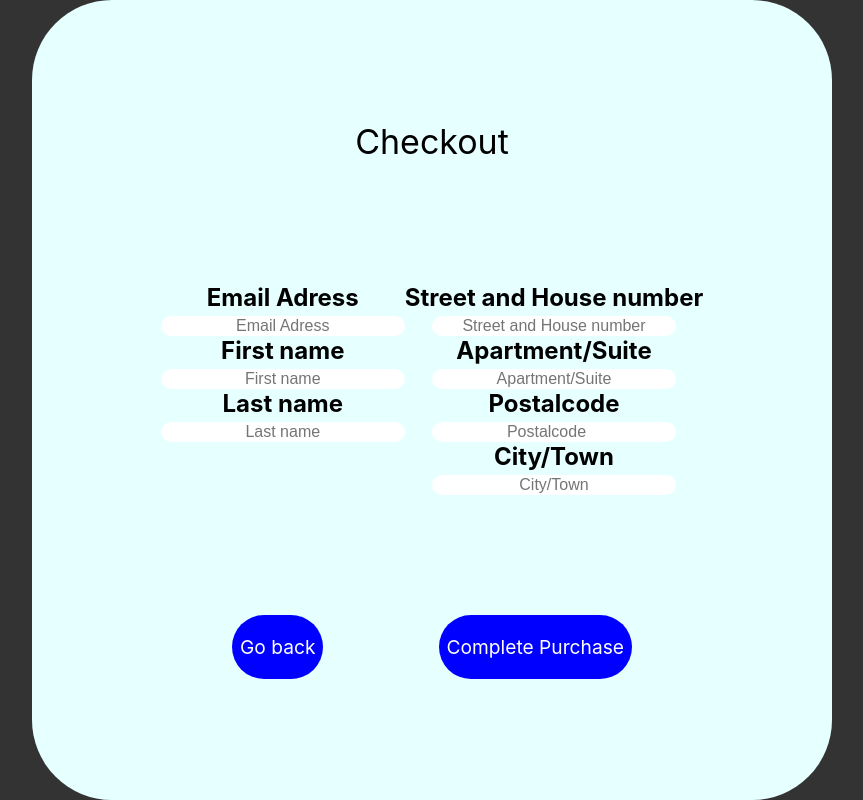
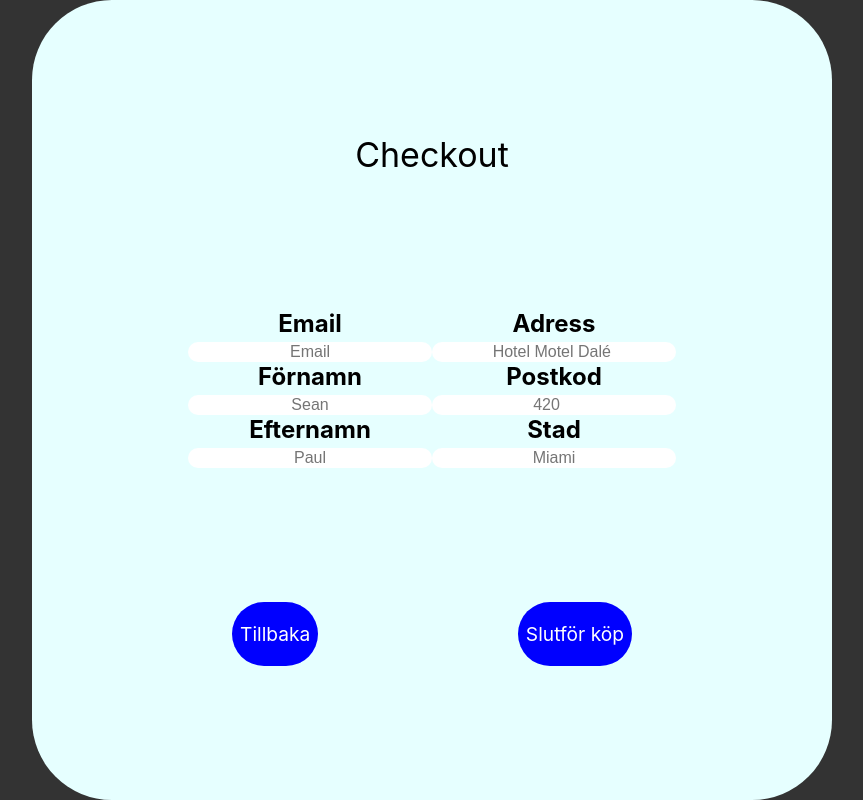
Before and after one commit to AdaHep/Krok-och-stok, a React (Create React App) app: page /Checkout in a window 1280 px wide. Shown: the whole page, without its empty margins (208-1071 px from the left). Built offline with nearby package versions, Linux system fonts and the light colour scheme.

Commit message:
Sista fixes innan presentation

```diff
--- a/src/components/Cart.tsx
+++ b/src/components/Cart.tsx
@@ -31,10 +31,15 @@ function Cart() {
           </div>
         ))}
       </div>
-      <h3>Totalt 514:- </h3>
-      <Link style={LinkStyle} to={"/Checkout"}>
-      <button style={payButton}>Betala</button>
-      </Link>
+      <h3>Totalt :- </h3>
+      <div style={bottomLinks}>
+        <Link style={LinkStyle} to={"/productpagebeer"}>
+          Tillbaka
+        </Link>
+        <Link style={LinkStyle} to={"/Checkout"}>
+          Betala
+        </Link>
+      </div>
     </div>
   );
 }
@@ -100,17 +105,18 @@ const picturePlaceholder: CSSProperties = {
   width: "8rem",
 };
 
-const payButton: CSSProperties = {
-  marginBottom: "1rem ",
+const bottomLinks: CSSProperties = {
+  display: "flex",
 };
-
 const LinkStyle: CSSProperties = {
   display: "flex",
   textDecoration: "none",
   height: "3rem",
-  width: "6rem",
+  width: "auto",
   background: "blue",
   borderRadius: "8rem",
+  padding: "0.5rem",
+  margin: "1rem",
   color: "white",
   justifyContent: "center",
   alignItems: "center",
--- a/src/components/Checkout.tsx
+++ b/src/components/Checkout.tsx
@@ -1,86 +1,71 @@
 import { CSSProperties } from "react";
 import { Link } from "react-router-dom";
 
-function Checkout(){
-    return(
+function Checkout() {
+  return (
     <div>
       <div style={rootStyle}>
         <div style={header}>Checkout</div>
 
         <div style={inputFields}>
-
           <div style={column}>
-
-
             <div style={formStyle}>
               <form>
-                <h2 style={formTextStyle}>Email Adress</h2>
+                <h2 style={formTextStyle}>Email</h2>
                 <input
                   style={inputStyle}
                   type="text"
-                placeholder="Email Adress"
+                  placeholder="Email"
                   name="Email Adress"
                 />
               </form>
               <form>
-                <h2 style={formTextStyle}>First name</h2>
+                <h2 style={formTextStyle}>Förnamn</h2>
                 <input
                   style={inputStyle}
                   type="text"
-                placeholder="First name"
+                  placeholder="Sean"
                   name="First name"
                 />
               </form>
               <form>
-                <h2 style={formTextStyle}>Last name</h2>
+                <h2 style={formTextStyle}>Efternamn</h2>
                 <input
                   style={inputStyle}
                   type="text"
-                placeholder="Last name"
+                  placeholder="Paul"
                   name="Last name"
                 />
               </form>
             </div>
-
           </div>
 
-
           <div style={column}>
-
             <div style={formStyle}>
               <form>
-                <h2 style={formTextStyle}>Street and House number</h2>
+                <h2 style={formTextStyle}>Adress</h2>
                 <input
                   style={inputStyle}
                   type="text"
-                placeholder="Street and House number"
+                  placeholder="Hotel Motel Dalé "
                   name="Street and House number"
                 />
               </form>
               <form>
-                <h2 style={formTextStyle}>Apartment/Suite</h2>
-                <input
-                style={inputStyle}
-                type="text"
-                placeholder="Apartment/Suite"
-                name="Apartment/Suite"
-                />
-            </form>
-            <form>
-                <h2 style={formTextStyle}>Postalcode</h2>
+                <h2 style={formTextStyle}>Postkod</h2>
                 <input
                   style={inputStyle}
                   type="number"
-                placeholder="Postalcode"
+                  placeholder="420"
                   name="Postalcode"
                 />
               </form>
               <form>
-                <h2 style={formTextStyle}>City/Town</h2>
+                <h2 style={formTextStyle}>Stad</h2>
                 <input
                   style={inputStyle}
                   type="text"
-                placeholder="City/Town"
+                  placeholder="Miami"
                   name="City/Town"
                 />
               </form>
@@ -88,14 +73,13 @@ function Checkout(){
           </div>
         </div>
 
-
         <div style={buttonBox}>
           <Link style={LinkStyle} to={"/Cart"}>
-            <div> Go back </div>
+            <div> Tillbaka </div>
           </Link>
 
           <Link style={LinkStyle} to={"/Purchase"}>
-            <div>Complete Purchase</div>
+            <div>Slutför köp</div>
           </Link>
         </div>
       </div>
@@ -106,12 +90,12 @@ function Checkout(){
 const row: CSSProperties = {
   display: "flex",
   flexDirection: "row",
-}
+};
 
 const column: CSSProperties = {
   display: "flex",
   flexDirection: "column",
-}
+};
 
 const inputStyle: CSSProperties = {
   width: "15rem",
@@ -121,7 +105,6 @@ const inputStyle: CSSProperties = {
   border: "none",
   borderRadius: "15rem",
 };
-
 
 const formTextStyle: CSSProperties = {
   color: "black",
@@ -143,14 +126,14 @@ const formStyle: CSSProperties = {
 
 const inputFields: CSSProperties = {
   display: "flex",
-}
+};
 
 const buttonBox: CSSProperties = {
   display: "flex",
   flexDirection: "row",
   justifyContent: "space-between",
   width: "50%",
-}
+};
 
 const rootStyle: CSSProperties = {
   display: "flex",
--- a/src/components/Purchase.tsx
+++ b/src/components/Purchase.tsx
@@ -1,15 +1,15 @@
 import { CSSProperties } from "react";
 import { Link } from "react-router-dom";
 
-function Purchase(){
-    return(
+function Purchase() {
+  return (
     <div>
       <div style={rootStyle}>
         <h1 style={header}>Checkout</h1>
-        <h2>Thank you for your purchase!</h2>
+        <h2>Tack för ditt köp</h2>
         <Link style={LinkStyle} to="/ProductPageBeer">
-        <div>Go to the home page</div></Link>
-
+          <div>Go to the home page</div>
+        </Link>
       </div>
     </div>
   );
@@ -18,12 +18,12 @@ function Purchase(){
 const row: CSSProperties = {
   display: "flex",
   flexDirection: "row",
-}
+};
 
 const column: CSSProperties = {
   display: "flex",
   flexDirection: "column",
-}
+};
 
 const rootStyle: CSSProperties = {
   display: "flex",
--- a/src/components/productPageBeer.tsx
+++ b/src/components/productPageBeer.tsx
@@ -58,7 +58,7 @@ export function ProductPageBeer() {
         ))}
       </div>
       <Link style={LinkStyle} to={"/Cart"}>
-        <button onClick={() => moveProducts()}>Lägg till i kundkorg</button>
+        Lägg till i kundkorg
       </Link>
     </div>
   );
@@ -136,9 +136,11 @@ const LinkStyle: CSSProperties = {
   display: "flex",
   textDecoration: "none",
   height: "3rem",
-  width: "6rem",
+  width: "10rem",
   background: "blue",
   borderRadius: "8rem",
+  padding: "0.5rem",
+  margin: "1rem",
   color: "white",
   justifyContent: "center",
   alignItems: "center",
--- a/src/components/productPageSpirits.tsx
+++ b/src/components/productPageSpirits.tsx
@@ -59,7 +59,9 @@ function ProductPageSpirits() {
           </div>
         ))}
       </div>
-      <button>Lägg till i kundkorg</button>
+      <Link style={LinkStyle} to={"/Cart"}>
+        Lägg till i kundkorg
+      </Link>
     </div>
   );
 }
@@ -131,9 +133,11 @@ const LinkStyle: CSSProperties = {
   display: "flex",
   textDecoration: "none",
   height: "3rem",
-  width: "6rem",
+  width: "10rem",
   background: "blue",
   borderRadius: "8rem",
+  padding: "0.5rem",
+  margin: "1rem",
   color: "white",
   justifyContent: "center",
   alignItems: "center",
--- a/src/components/productPageWine.tsx
+++ b/src/components/productPageWine.tsx
@@ -59,7 +59,9 @@ function ProductPageWine() {
           </div>
         ))}
       </div>
-      <button>Lägg till i kundkorg</button>
+      <Link style={LinkStyle} to={"/Cart"}>
+        Lägg till i kundkorg
+      </Link>
     </div>
   );
 }
@@ -131,9 +133,11 @@ const LinkStyle: CSSProperties = {
   display: "flex",
   textDecoration: "none",
   height: "3rem",
-  width: "6rem",
+  width: "10rem",
   background: "blue",
   borderRadius: "8rem",
+  padding: "0.5rem",
+  margin: "1rem",
   color: "white",
   justifyContent: "center",
   alignItems: "center",
```
Lines whose indentation alone changed are shown as unchanged.
